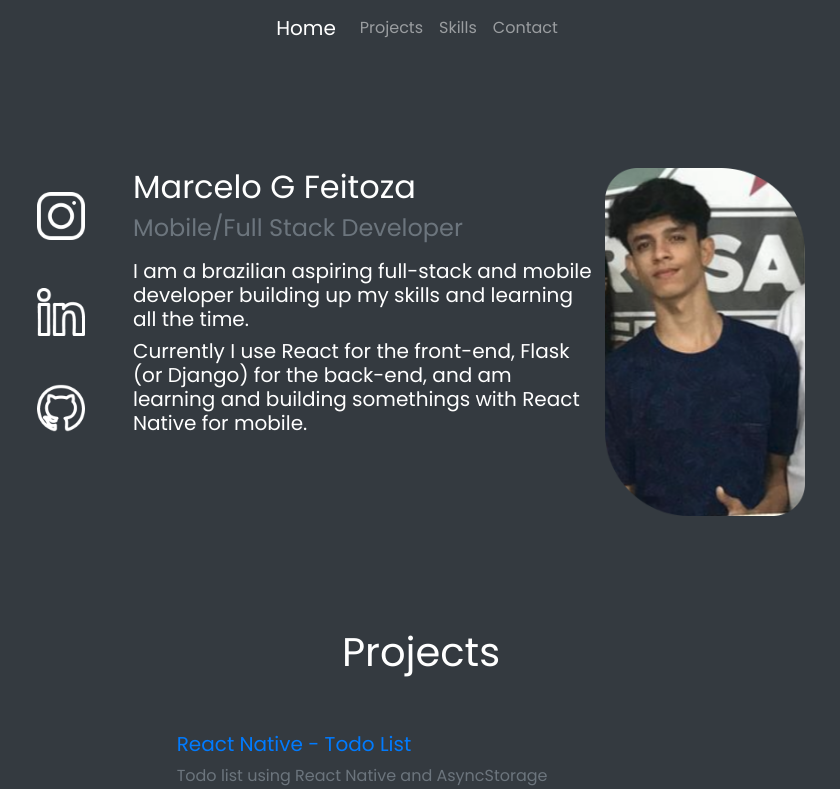
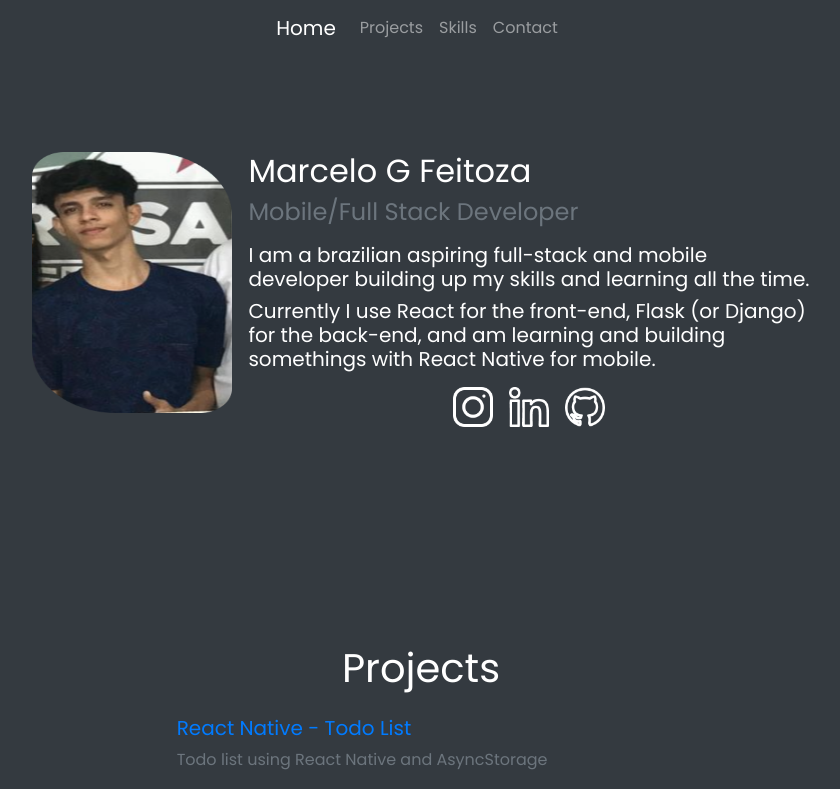
Before and after one commit to marcelofeitoza/portfolio, a React (Create React App) app: page / in a window 1280 px wide. Shown: the top 789 px of the page, without its empty margins (219-1059 px from the left). Built offline with nearby package versions, Linux system fonts and the light colour scheme.

Commit message:
responsiveness added/fixed

```diff
--- a/src/components/Contact/index.js
+++ b/src/components/Contact/index.js
@@ -7,8 +7,8 @@ function Contact() {
       className="text-center text-lg-start bg-light text-muted w-100 bg-light mt-5"
     >
       <section className="d-flex justify-content-center justify-content-lg-between p-4 border-bottom">
-        <div className="me-5 d-none d-lg-block">
-          <span>Get connected with me:</span>
+        <div className="me-5">
+          <span>Get in touch:</span>
         </div>
       </section>
       <section className>
--- a/src/components/Intro/index.js
+++ b/src/components/Intro/index.js
@@ -9,50 +9,59 @@ function Intro() {
   return (
     <div
       id="home"
-      className="d-flex justify-content-center text-white bg-dark h-75 w-75 p-3 mt-5 mb-5"
+      className="d-flex justify-content-center text-white bg-dark
+      w-75 my-5 pb-5"
     >
-      <div className="d-flex flex-row justify-content-center">
-        <div id="sideicons">
-          <div className="d-flex flex-row justify-content-center mt-4">
-            <a href="https://www.instagram.com/m.feitozaa_/" target="_blank">
-              <img src={instaIcon} width="48" height="48" />
+      <div className="d-flex flex-column justify-content-center">
+        <div className="d-flex flex-row justify-content-center w-60">
+          <img
+            src={marceloPic}
+            alt="marcelo"
+            className="d-none d-sm-block h-75 mr-3"
+            width="200"
+          />
+
+          <div className="">
+            <h1 className="text-left h2">Marcelo G Feitoza</h1>
+            <h2 className="text-secondary h4 mb-3">
+              Mobile/Full Stack Developer
+            </h2>
+
+            <p className="h5">
+              I am a brazilian aspiring full-stack and mobile <br></br>
+              developer building up my skills and learning all the time.
+            </p>
+            <p className="h5">
+              Currently I use React for the front-end, Flask (or Django){" "}
+              <br></br>
+              for the back-end, and am learning and building <br></br>
+              somethings with React Native for mobile.
+            </p>
+
+            <div id="sideicons" className="d-flex mt-3 justify-content-center">
+              <div className="d-flex flex-row justify-content-center mx-2">
+                <a
+                  href="https://www.instagram.com/m.feitozaa_/"
+                  target="_blank"
+                >
+                  <img src={instaIcon} width="40" height="40" />
                 </a>
               </div>
-          <div className="d-flex flex-column justify-content-center my-5 w-50">
+              <div className="d-flex flex-column justify-content-center mx-2">
                 <a
                   href="https://www.linkedin.com/in/marcelofeitoza7/"
                   target="_blank"
                 >
-              <img src={linkedinIcon} width="48" height="48" />
+                  <img src={linkedinIcon} width="40" height="40" />
                 </a>
               </div>
-          <div className="d-flex flex-column justify-content-center mb-4">
+              <div className="d-flex flex-column justify-content-center mx-2">
                 <a href="https://github.com/marcelofeitoza/" target="_blank">
-              <img src={githubIcon} width="48" height="48" />
+                  <img src={githubIcon} width="40" height="40" />
                 </a>
               </div>
             </div>
-
-        <div className="ml-5 justify-content-center w-50">
-          <h1 className="text-left h2">Marcelo G Feitoza</h1>
-          <h2 className="text-secondary h4 mb-3">Mobile/Full Stack Developer</h2>
-
-          <p className='h5 w-80'>
-            I am a brazilian aspiring full-stack and mobile developer building
-            up my skills and learning all the time.
-          </p>
-          <p className='h5 w-80'>
-            Currently I use React for the front-end, Flask (or Django) for the
-            back-end, and am learning and building somethings with React Native
-            for mobile.
-          </p>
           </div>
-        <div className="ml-2">
-          <img
-          src={marceloPic}
-          alt="marcelo"
-          width="200"
-          />
         </div>
       </div>
     </div>
--- a/src/components/Projects/index.js
+++ b/src/components/Projects/index.js
@@ -3,12 +3,12 @@ import React from "react";
 function Projects() {
   return (
     <>
-      <div id="projects" className="title mt-5">
+      <div id="projects" className="title mt-5 mb-3">
         <h1 className="text-center text-white">Projects</h1>
       </div>
       <div
         className="d-flex justify-content-center text-white bg-dark
-        mt-5 mb-5 w-100"
+        w-75"
       >
         <div className="text-decoration-none ">
           <div className="col-sm">
--- a/src/components/Skills/index.js
+++ b/src/components/Skills/index.js
@@ -2,10 +2,10 @@ import React from "react";
 
 function Skills() {
   return (
-    <div id="skills" className="my-5 bg-dark text-white w-100">
-      <h1 className="text-center mb-3">Skills</h1>
+    <div id="skills" className="bg-dark text-white w-100 my-5">
+      <h1 className="text-center">Skills</h1>
 
-      <div className="container mt-5 w-70">
+      <div className="container w-70">
         <div className="row">
           <div className="col-sm">
             <div className="row align-items-center ml-1 h-20">
```
Lines whose indentation alone changed are shown as unchanged.
